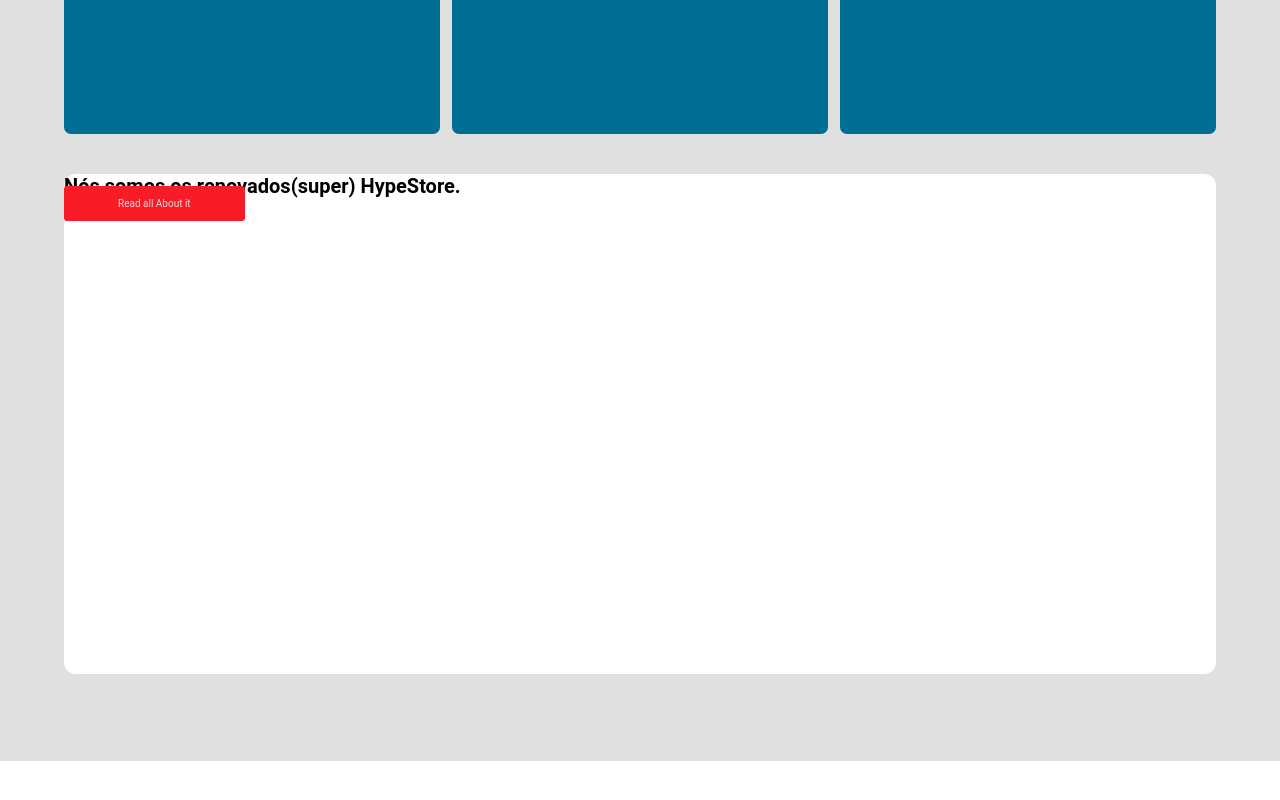
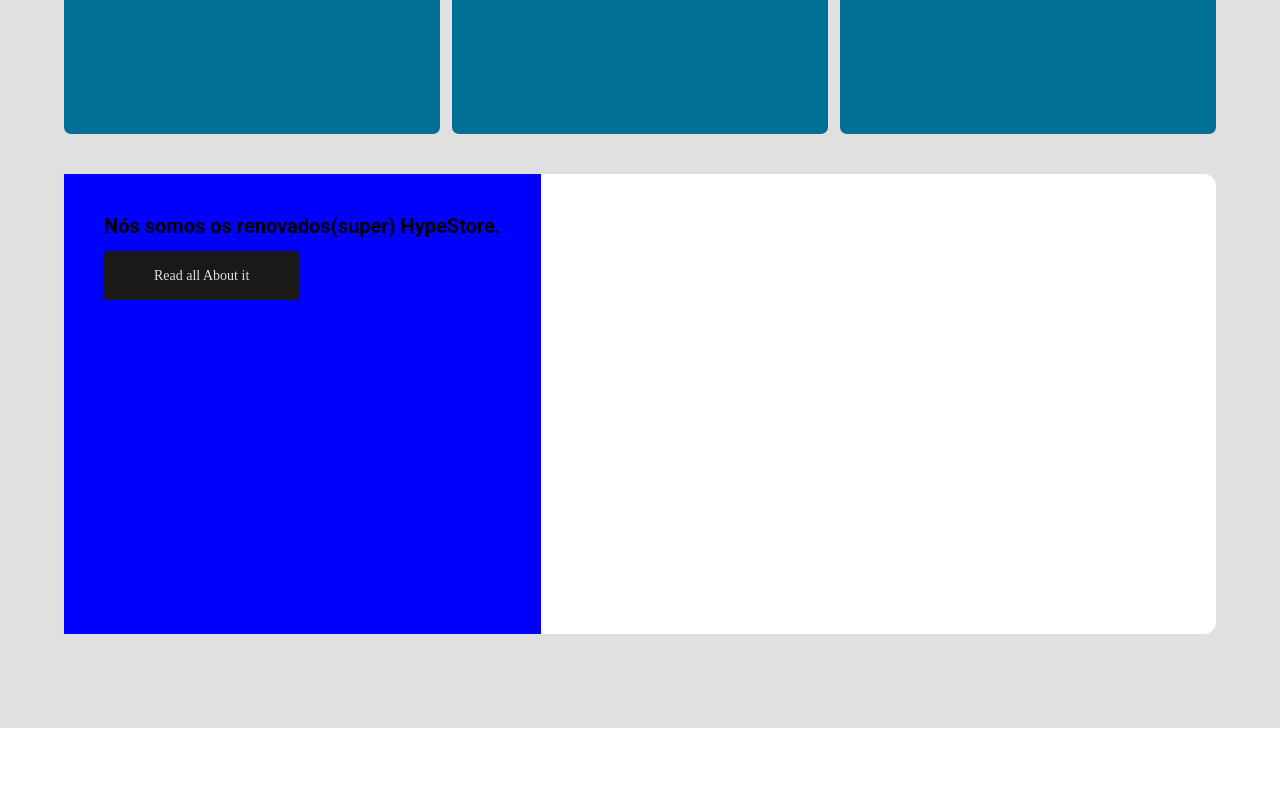
Before and after one commit to yuransimao/HypeStore, a React (Vite) app: page / in a window 1280 px wide. Shown: the part 1544-2344 px from the top of the page. Built offline with nearby package versions, Linux system fonts and the light colour scheme; data requests are answered from the project's data file.

Commit message:
update buttom

```diff
--- a/src/Components/Layout/Button/Style.module.scss
+++ b/src/Components/Layout/Button/Style.module.scss
@@ -1,15 +1,16 @@
 @import "../../../Styles/import";
 
 .Botao {
-    width:100%;
-    border:4px solid $color-red;
     border-radius:4px;
-    background:$color-red;
+    background:$color-Black-light;
     color:$light-bg;
-    padding:0.8rem 5rem;
+    padding:1.7rem 5rem;
     text-align:center;
+    font-size:1.4rem;
+    font-family:$font-poppins;
     &:hover{
         filter:brightness(0.9);
+
     }
 
 }
--- a/src/Components/Layout/Button/button.jsx
+++ b/src/Components/Layout/Button/button.jsx
@@ -1,9 +1,9 @@
 import {Link} from"react-router-dom"
 import Styles from"./Style.module.scss"
-export function LinkButton ({to, txt}){
+export function LinkButton ({ClassBtn,to, txt}){
     return(
 
-    <Link  className={Styles.Botao} to={to}>
+    <Link  className={Styles[ClassBtn]} to={to}>
         {txt}
     </Link>
 
--- a/src/Components/Pages/Home/index.jsx
+++ b/src/Components/Pages/Home/index.jsx
@@ -36,7 +36,7 @@ export function Home ({funcNav}){
         <div className={Styles.about_text}>
           <h1>Nós somos os renovados(super) HypeStore.</h1>
           <div className={Styles.btn}>
-            <LinkButton txt='Read all About it'/>
+            <LinkButton ClassBtn='Botao'txt='Read all About it'/>
           </div>
 
         </div>
--- a/src/Components/Pages/Home/styles.module.scss
+++ b/src/Components/Pages/Home/styles.module.scss
@@ -56,11 +56,17 @@ height:82%;
         }
         .container_About{
             display:flex;
-            width:100%;height:50rem;
+            width:100%;height:46rem;
             background:white;
             border-radius:12px;
             .about_text{
-                max-width:100%;
+                max-width:50%;
+
+                padding:4rem;
+                background:blue;
+                .btn{
+                    margin-top:3rem;
+                }
             }
         }
     }
```
